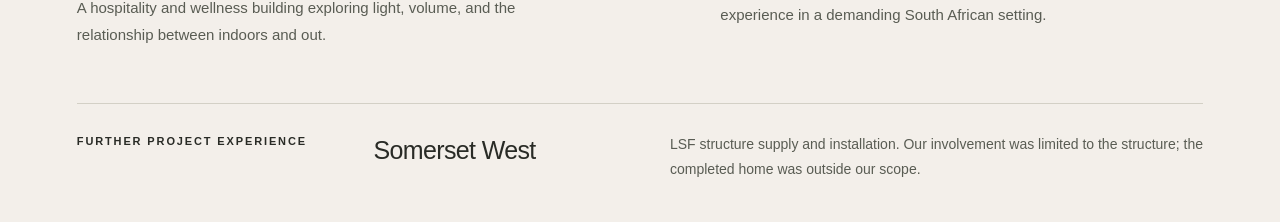
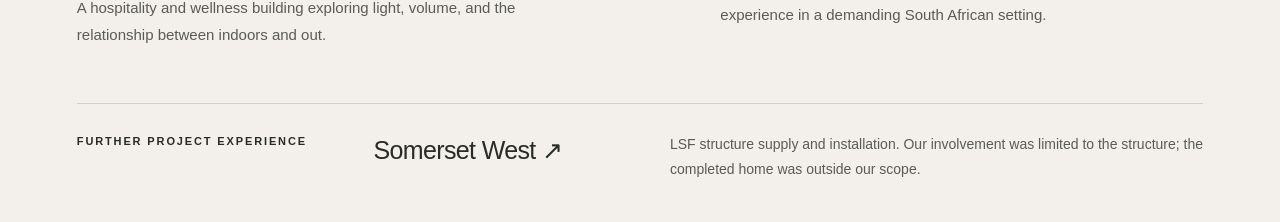
Before and after one commit to Marco1993-M/pequeno, a Next.js app: page / in a window 1280 px wide. Shown: the part 2532-2754 px from the top of the page. Built offline with nearby package versions, Linux system fonts and the light colour scheme.

Commit message:
Add files via upload

```diff
--- a/src/components/HomePageClient.js
+++ b/src/components/HomePageClient.js
@@ -19,7 +19,7 @@ export default function HomePageClient({ faqItems }) {
         <article className={s.project}><Link href="/projects/coffee-spa" aria-label="View Coffee & Spa project" className={s.projectImage}><Image src="/projects/Coffee_spa_1.JPG" alt="Completed Rayton Spa & Coffee commercial building" fill sizes="(max-width: 700px) 100vw, 58vw" /></Link><div className={s.projectMeta}><span>Rayton, Gauteng</span><span>Commercial · 200 m²</span></div><h3><Link href="/projects/coffee-spa">Coffee & Spa</Link></h3><p>A hospitality and wellness building exploring light, volume, and the relationship between indoors and out.</p></article>
         <article className={s.project}><div className={s.projectImage}><Image src="/projects/hoedspruit_4.jpg" alt="Roof and exterior cladding detail at the Hoedspruit staff accommodation project" fill sizes="(max-width: 700px) 100vw, 40vw" /></div><div className={s.projectMeta}><span>Hoedspruit, Limpopo</span><span>Staff accommodation · 950 m²</span></div><h3>Building in the bushveld</h3><p>Residential staff accommodation demonstrating our construction experience in a demanding South African setting.</p></article>
       </div>
-      <div className={s.scopeNote}><span className={s.eyebrow}>Further project experience</span><h3>Somerset West</h3><p>LSF structure supply and installation. Our involvement was limited to the structure; the completed home was outside our scope.</p></div>
+      <div className={s.scopeNote}><span className={s.eyebrow}>Further project experience</span><h3><Link href="/projects/somerset-west">Somerset West ↗</Link></h3><p>LSF structure supply and installation. Our involvement was limited to the structure; the completed home was outside our scope.</p></div>
     </section>
     <section className={s.services} id="our-approach"><div className={s.section}><p className={s.eyebrow}>03 / The right scope for your project</p><div className={s.serviceLead}><h2>One vision.<br /><em>A considered way to build.</em></h2><div><h3>Complete design & build</h3><p>Our primary service brings your home from the initial brief through design and construction. We establish responsibilities, professional appointments, and the delivery scope around your project before work begins.</p><Link className={s.lightLink} href="/onboarding">Start a design-and-build conversation <Arrow /></Link></div></div><div className={s.structureOptions}><div><p className={s.eyebrow}>Already have your own project team?</p><h3>Precision LSF structures</h3><p>Lightweight steel framing is also available as a separate, clearly defined package.</p></div><div><h4>Supply & installation</h4><p>We supply and install the LSF structure. Your appointed team manages the other building works.</p></div><div><h4>Supply only</h4><p>We supply the LSF structure for installation by your own team.</p></div></div><p className={s.scopeDetail}>Structure-only packages cover the LSF structure, not a weatherproof shell, fit-out, or completed home. Inclusions are agreed in your quotation.</p><Link className={s.lightLink} href="/lightweight-steel-frame-homes-south-africa">Explore lightweight steel framing <Arrow /></Link></div></section>
     <section className={s.section}><div className={s.sectionHeading}><div><p className={s.eyebrow}>04 / From first conversation to home</p><h2>Clarity at <em>every step.</em></h2></div></div><div className={s.steps}>{[
```
